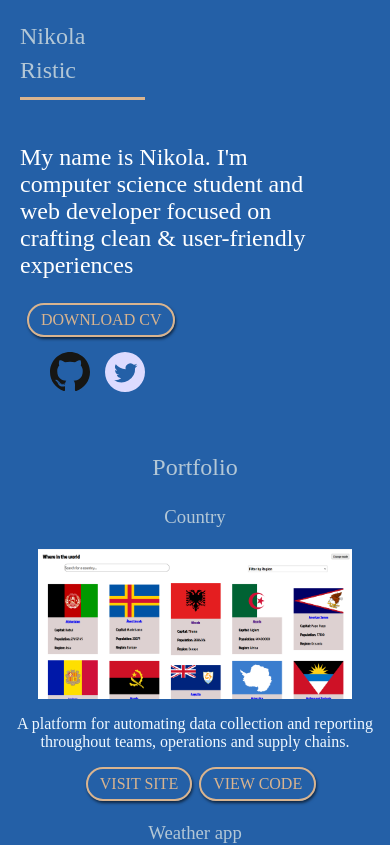
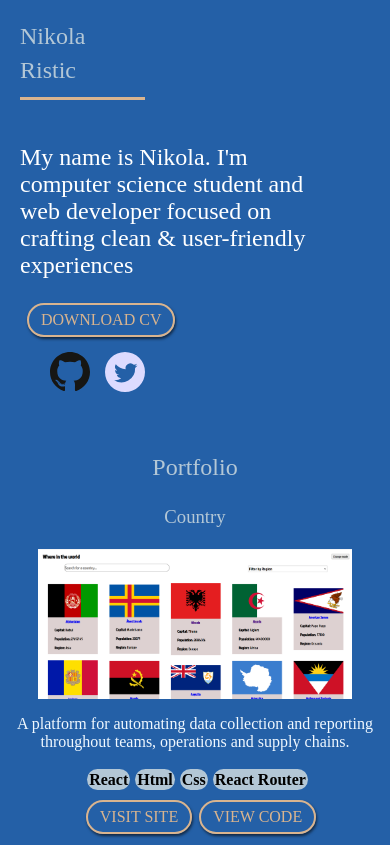
Before and after one commit to rilex001/portfolio, a React (Create React App) app: page / in a window 390 px wide. Shown: the top 845 px of the page. Built offline with nearby package versions, Linux system fonts and the light colour scheme.

Commit message:
mobile desing

```diff
--- a/src/App.css
+++ b/src/App.css
@@ -195,3 +195,17 @@ footer img{
 .media{
   margin-left: 15px;
 }
+
+.stack{
+  margin: 7px auto;
+  text-align: center;
+  padding: 4px;
+}
+
+.program{
+  background-color: var(--fourth);
+  margin-left: 5px;
+  border-radius: 50px;
+  color: black;
+  padding: 2px;
+}
--- a/src/components/Footer.jsx
+++ b/src/components/Footer.jsx
@@ -8,8 +8,8 @@ function Footer() {
             <div className="grid">
                 <p className="copyright">Copyright 2020 Nikola Ristic</p>
                 <ul className="social">
-                    <li><a href="#"><img src={ghicon} alt="facebook" /></a></li>
-                    <li><a href="#"><img src={twicon} alt="twitter" /></a></li>
+                    <li><a href="https://github.com/rilex001" target='blank'><img src={ghicon} alt="facebook" /></a></li>
+                    <li><a href="https://twitter.com/Nikola06213931" target='blank'><img src={twicon} alt="twitter" /></a></li>
                 </ul>
             </div>
         </footer>
--- a/src/components/Portfolio.jsx
+++ b/src/components/Portfolio.jsx
@@ -6,6 +6,11 @@ import cosmo from '../img/cosmo.png'
 import bordino from '../img/bordino.png'
 import todo from '../img/todo.png'
 function Projects() {
+    const countrystack  = ['React', 'Html', 'Css', 'React Router']
+    const weatherstack = ['React', 'Html', 'Css']
+    const cosmostack = ['Html', 'Css']
+    const bordinostack = ['Html', 'Css', 'Javascript', 'Materialize', 'Firebase']
+    const todostack = ['React', 'Html', 'Materialize']
     return (
         <div id='portfolio' className='projectcontainer'>
             <h2 className='center'>Portfolio</h2>
@@ -16,6 +21,7 @@ function Projects() {
                 picture = {country}
                 sitelink = 'https://elastic-mcnulty-6eb072.netlify.app/'
                 codelink = 'https://github.com/rilex001/countries'
+                stack = {countrystack}
             />
 
             <Project
@@ -24,6 +30,7 @@ function Projects() {
                 picture = {weather}
                 sitelink = 'https://thirsty-hamilton-e8bb3c.netlify.app/'
                 codelink = 'https://github.com/rilex001/weatherproject'
+                stack = {weatherstack}
             />
 
             <Project
@@ -32,6 +39,7 @@ function Projects() {
                 picture = {cosmo}
                 sitelink = 'https://mystifying-lamarr-868bb6.netlify.app/'
                 codelink = 'https://github.com/rilex001/Mobile-First-Responsive'
+                stack = {cosmostack}
             />
 
             <Project
@@ -40,6 +48,7 @@ function Projects() {
                 picture = {bordino}
                 sitelink = ''
                 codelink = 'https://github.com/rilex001/Raf-challenge2020'
+                stack = {bordinostack}
             />
 
             <Project
@@ -48,6 +57,7 @@ function Projects() {
                 picture = {todo}
                 sitelink = ''
                 codelink = 'https://github.com/rilex001/todoapp'
+                stack = {todostack}
             />
 
 
--- a/src/components/Project.jsx
+++ b/src/components/Project.jsx
@@ -1,12 +1,15 @@
 import React from 'react'
 
 
-function Project({name, info, picture, sitelink, codelink}) {
+function Project({name, info, picture, sitelink, codelink, stack}) {
     return (
         <>
             <h3 className='center'>{name}</h3>
             <img className='projectimage' src={picture} alt='video' />
             <p className='projectinfo'>{info}</p>
+            <div className='stack'>
+                {stack && stack.map(item => <span className='program'><b>{item}</b></span>)}
+            </div>
             <div className='buttoncontainer center'>
             {sitelink.length > 1 ? <a className='button' href={sitelink} target='blank'>Visit site</a> : null}
             <a className='button' href={codelink} target='blank'>View code</a>
```
